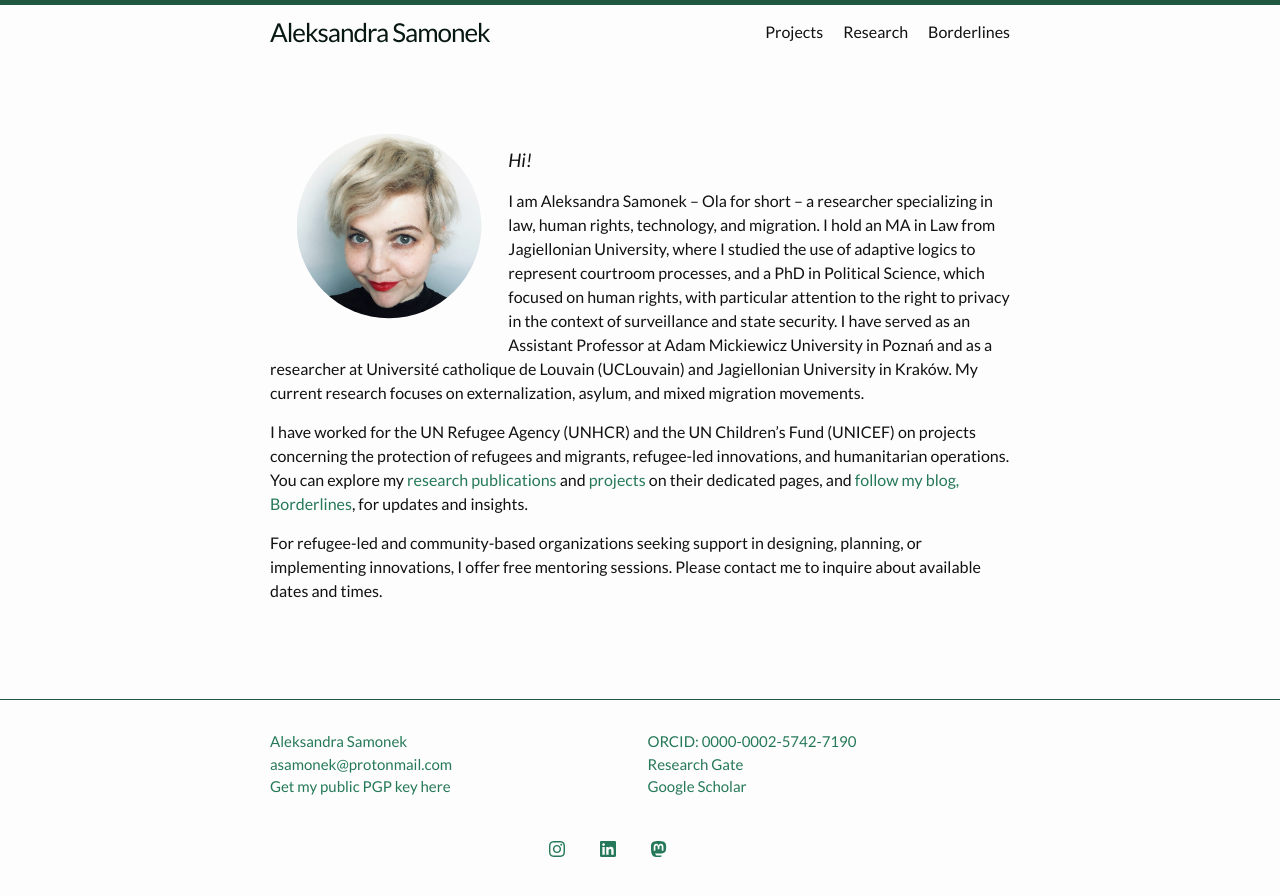
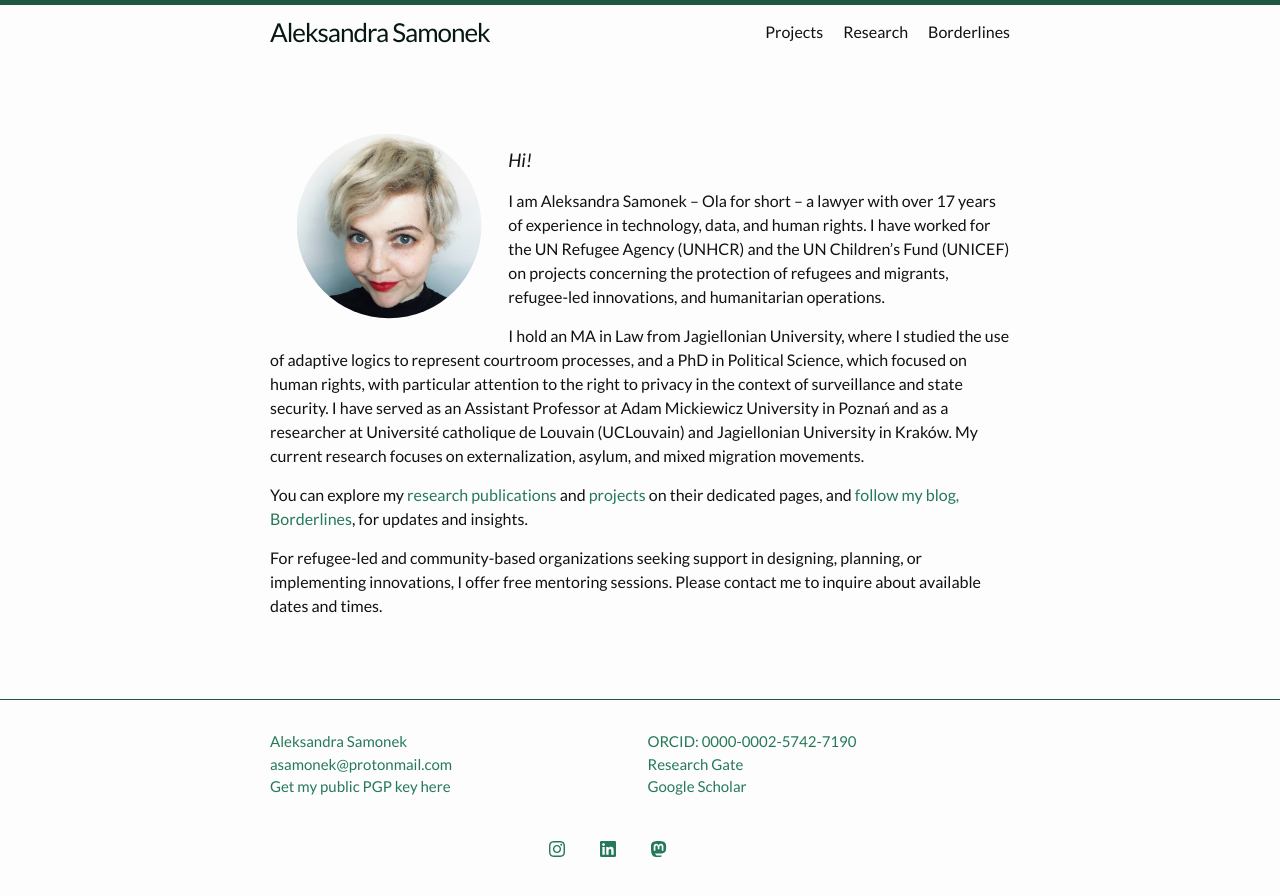
Before and after one commit to asamonek/asamonek.github.io, a Jekyll site: the page built from index.md, in a window 1280 px wide. Shown: the top 896 px of the page. Built offline with Jekyll 4.4.1, drawn with Linux system fonts in a browser that asks for light colours.

```diff
--- a/index.md
+++ b/index.md
@@ -13,8 +13,10 @@ layout: home
 <br>
 <h3><i>Hi!</i></h3>
 
-I am Aleksandra Samonek -- Ola for short -- a researcher specializing in law, human rights, technology, and migration. I hold an MA in Law from Jagiellonian University, where I studied the use of adaptive logics to represent courtroom processes, and a PhD in Political Science, which focused on human rights, with particular attention to the right to privacy in the context of surveillance and state security. I have served as an Assistant Professor at Adam Mickiewicz University in Poznań and as a researcher at Université catholique de Louvain (UCLouvain) and Jagiellonian University in Kraków. My current research focuses on externalization, asylum, and mixed migration movements.
+I am Aleksandra Samonek -- Ola for short -- a lawyer with over 17 years of experience in technology, data, and human rights. I have worked for the UN Refugee Agency (UNHCR) and the UN Children's Fund (UNICEF) on projects concerning the protection of refugees and migrants, refugee-led innovations, and humanitarian operations.
 
-I have worked for the UN Refugee Agency (UNHCR) and the UN Children's Fund (UNICEF) on projects concerning the protection of refugees and migrants, refugee-led innovations, and humanitarian operations. You can explore my <a href="\research">research publications</a> and <a href="\projects">projects</a> on their dedicated pages, and <a href="\blog">follow my blog, Borderlines</a>, for updates and insights.
+I hold an MA in Law from Jagiellonian University, where I studied the use of adaptive logics to represent courtroom processes, and a PhD in Political Science, which focused on human rights, with particular attention to the right to privacy in the context of surveillance and state security. I have served as an Assistant Professor at Adam Mickiewicz University in Poznań and as a researcher at Université catholique de Louvain (UCLouvain) and Jagiellonian University in Kraków. My current research focuses on externalization, asylum, and mixed migration movements.
+
+You can explore my <a href="\research">research publications</a> and <a href="\projects">projects</a> on their dedicated pages, and <a href="\blog">follow my blog, Borderlines</a>, for updates and insights.
 
 For refugee-led and community-based organizations seeking support in designing, planning, or implementing innovations, I offer free mentoring sessions. Please contact me to inquire about available dates and times.
```
Also changed, not shown: _posts/2025-12-20-rada-ds-rownego-traktowania.md (added, +52 -0 lines), 12 other files.
